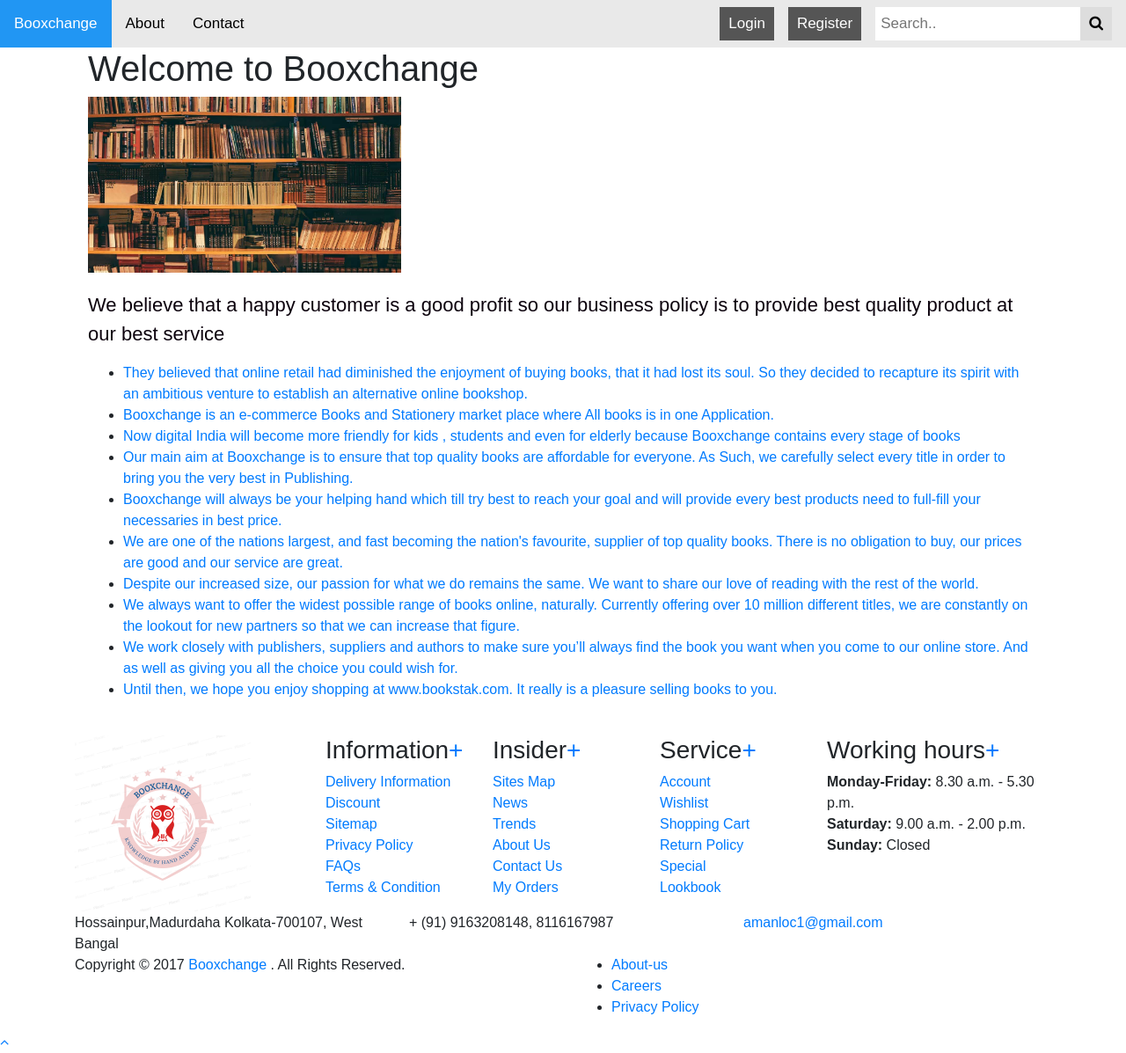
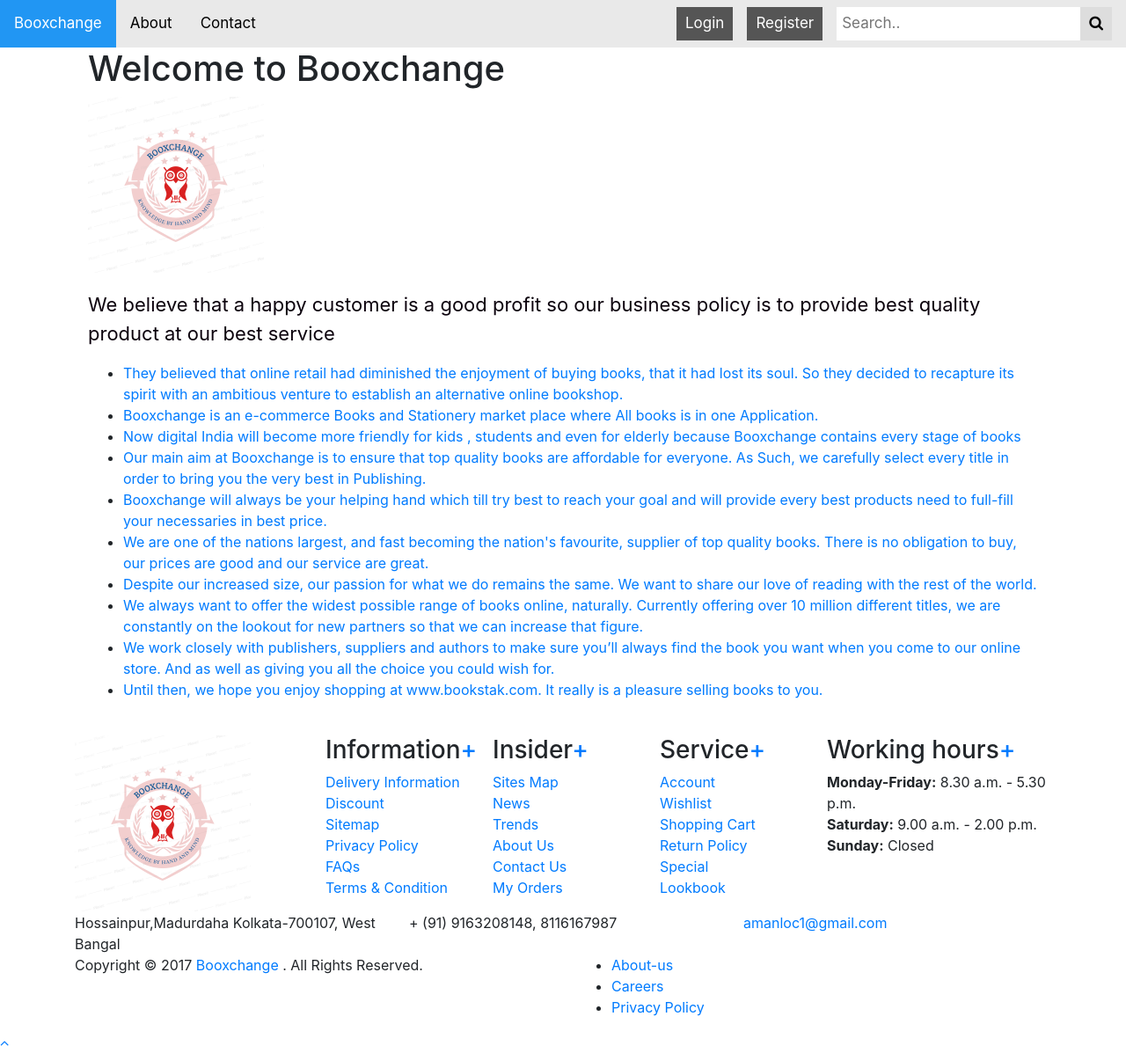
Before and after one commit to amanloc1/Unamed, a PHP site: page / in a window 1280 px wide. Shown: the whole page at 88% size. Run offline with PHP 8.4, Linux system fonts and the light colour scheme.

Commit message:
experimenting branch

```diff
--- a/css/nav.css
+++ b/css/nav.css
@@ -1,10 +1,3 @@
-* {box-sizing: border-box;}
-
-body {
-  margin: 0;
-  font-family: Arial, Helvetica, sans-serif;
-}
-
 .topnav1 {
   overflow: hidden;
   background-color: #e9e9e9;
--- a/index.php
+++ b/index.php
@@ -23,7 +23,7 @@
             <a href="#contact">Contact</a>
           </div>
           <div class="search-container">
-            <form action="/action_page.php">
+            <form action="#">
               <input type="text" placeholder="Search.." name="search">
               <button type="submit"><i class="fa fa-search"></i></button>
             </form>
@@ -35,13 +35,13 @@
       </div>
   </nav>
 </header>
+
 <!-- Main Container -->
-
   <div class="main container">
      <div class="about-page">
         <div class="col-xs-12 col-sm-12">
           <h1>Welcome to <span class="text_color">Booxchange</span></h1>
-            <img src="img/books.jpg">
+            <img src="img/logo2.png">
             <p style="color: #0b010c;font-size: 22px;margin-top: 20px;"> We believe that a happy customer is a good profit so our business policy is to provide best quality product at our best service</p>
             <ul>
               <li><!-- <i class="fa fa-arrow-right"></i>&nbsp; --> <a href="#">They believed that online retail had diminished the enjoyment of buying books, that it had lost its soul. So they decided to recapture its spirit with an ambitious venture to establish an alternative online bookshop.</a></li>
```
